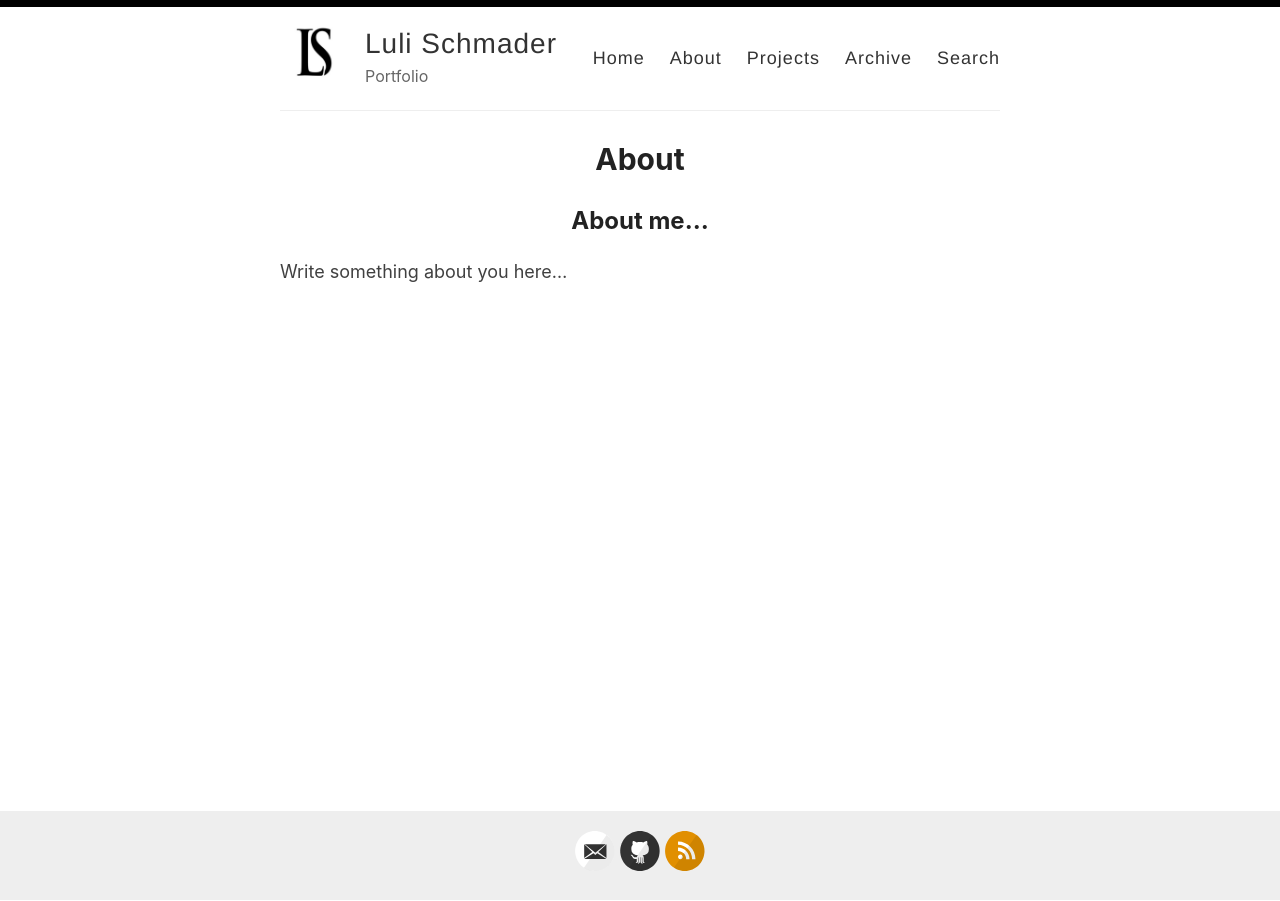
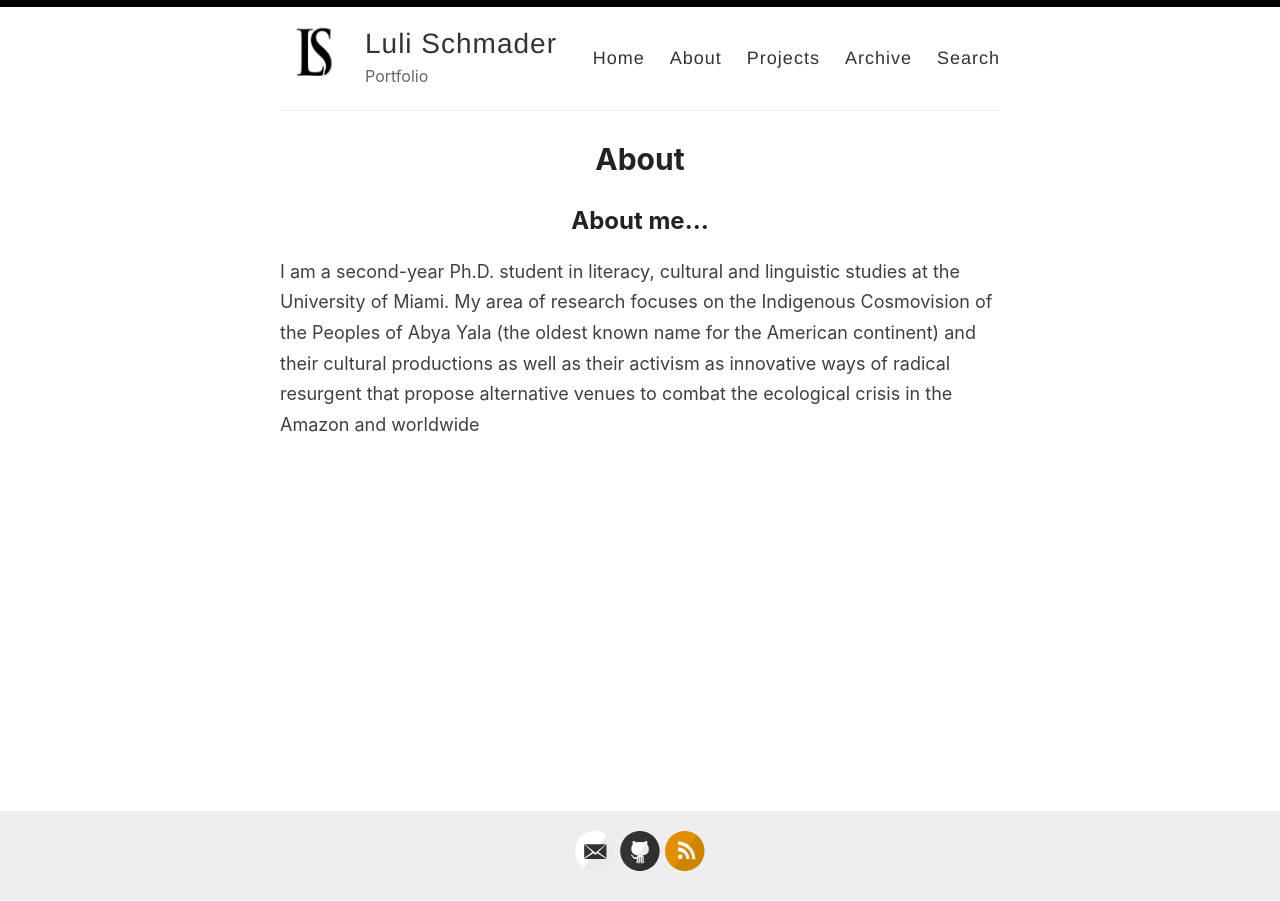
Before and after one commit to lulischmader/lulischmader.github.io, a Jekyll site: the page built from _pages/about.md, in a window 1280 px wide. Built offline with Jekyll 4.4.1, drawn with Linux system fonts in a browser that asks for light colours.

Commit message:
Update about.md

```diff
--- a/_pages/about.md
+++ b/_pages/about.md
@@ -6,4 +6,4 @@
 
 ## About me...
 
-Write something about you here...
+I am a second-year Ph.D. student in literacy, cultural and linguistic studies at the University of Miami. My area of research focuses on the Indigenous Cosmovision of the Peoples of Abya Yala (the oldest known name for the American continent) and their cultural productions as well as their activism as innovative ways of radical resurgent that propose alternative venues to combat the ecological crisis in the Amazon and worldwide
```
